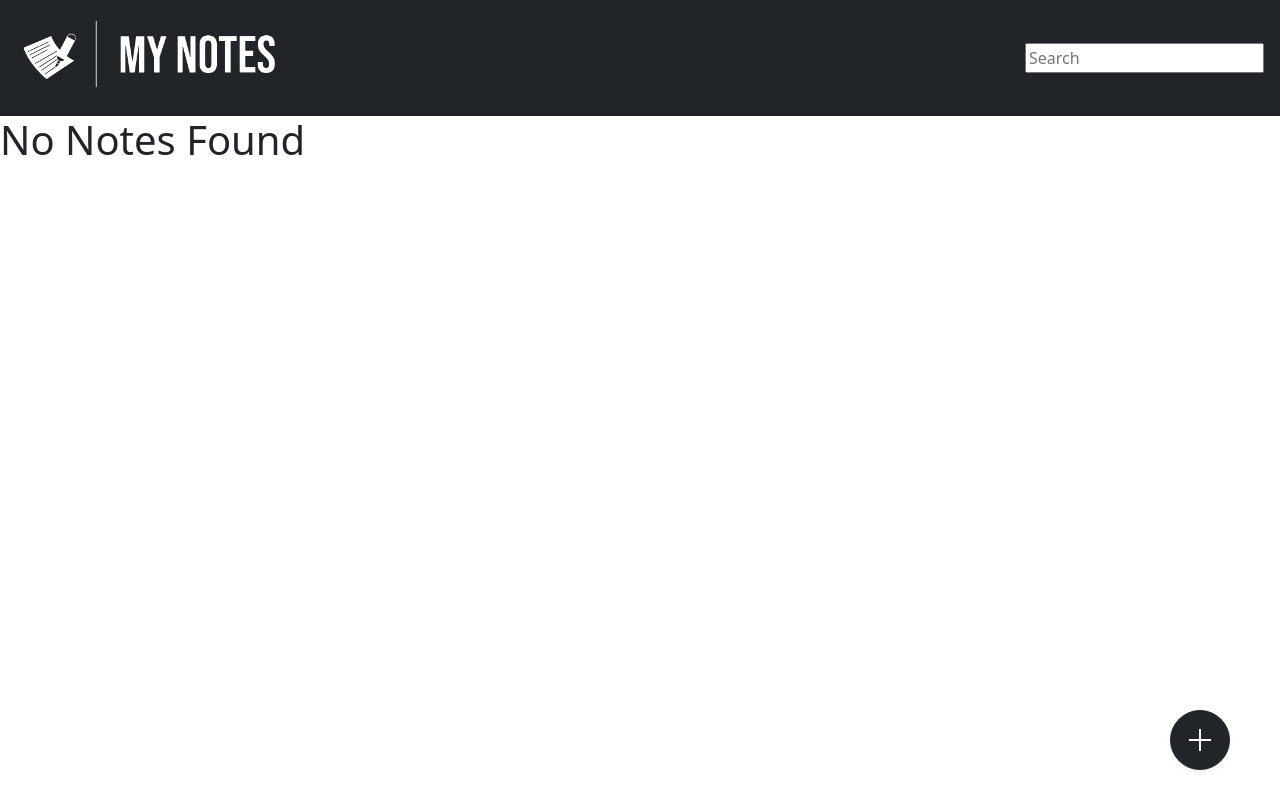
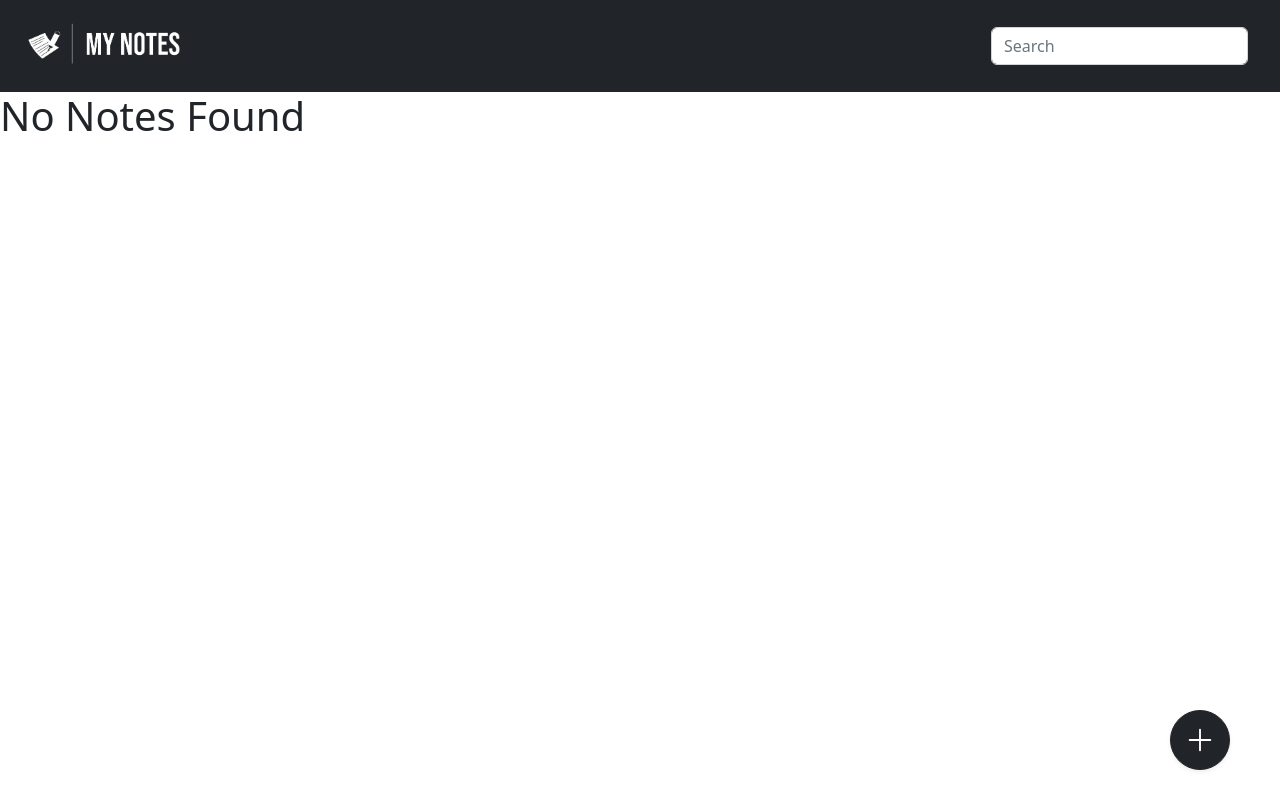
Before and after one commit to CSI-DMCE-2024/Note-App-Hacktoberfest2024, a React (Create React App) app: page / in a window 1280 px wide. Built offline with nearby package versions, Linux system fonts and the light colour scheme.

Commit message:
feat: add css to search box

```diff
--- a/src/Components/Home.jsx
+++ b/src/Components/Home.jsx
@@ -33,11 +33,13 @@ const Home = () => {
       };
   return (
     <div className="overflow-hidden">
-      <nav className="navbar navbar-dark d-flex justify-content-between align-items-center bg-dark px-3">
-        <img style={{height: '100px'}} src="/My Notes-logos_white.png" alt="My Notes" />
-        <div>
+      <nav className="navbar navbar-dark d-flex justify-content-between align-items-center bg-dark px-4 py-3">
+          <img className="img-fluid" style={{ height: '60px' }} src="/My Notes-logos_white.png" alt="My Notes" />
+        <div className="d-flex">
           <input
-            className=""
+            className="form-control me-2"
+            style={{ maxWidth: '300px' }}
+            type="search"
             name="search"
             value={search}
             placeholder="Search"
```
